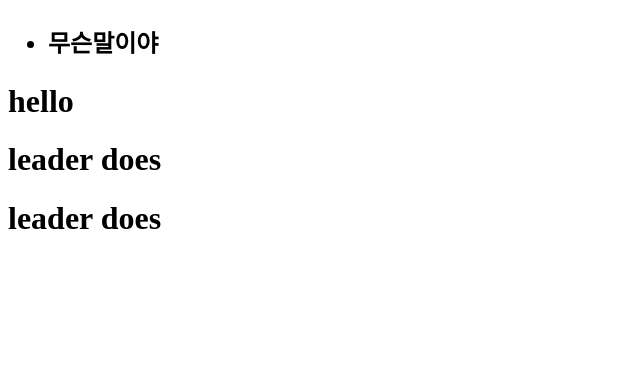
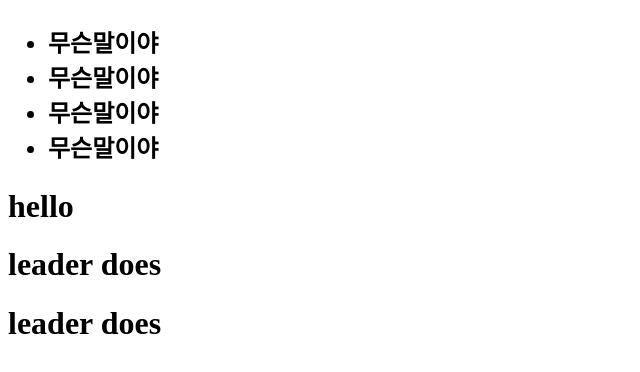
Before and after one commit to JIMIN-SUNG/test-project, a plain HTML site: page index.html in a window 1280 px wide. Shown: the whole page, without its empty margins (0-640 px from the left). Drawn offline with Linux system fonts and the light colour scheme.

Commit message:
freshman 4

```diff
--- a/index.html
+++ b/index.html
@@ -11,6 +11,9 @@
     <nav>
         <h1>
             <ul>
+                <li>무슨말이야</li>
+                <li>무슨말이야</li>
+                <li>무슨말이야</li>
                 <li>무슨말이야</li>
             </ul>
         </h1>
```
